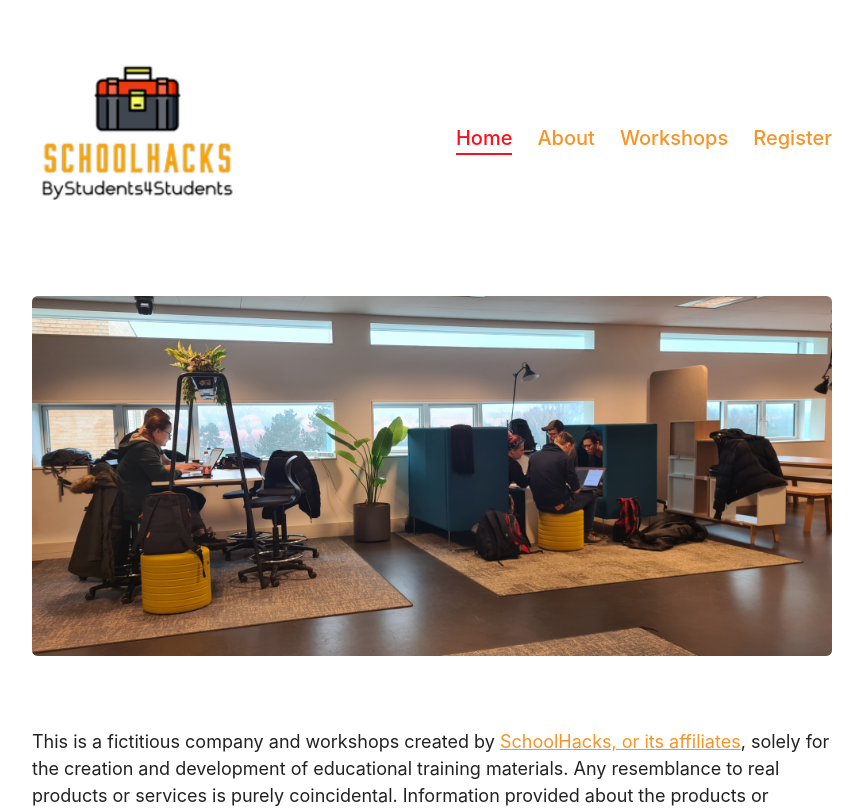
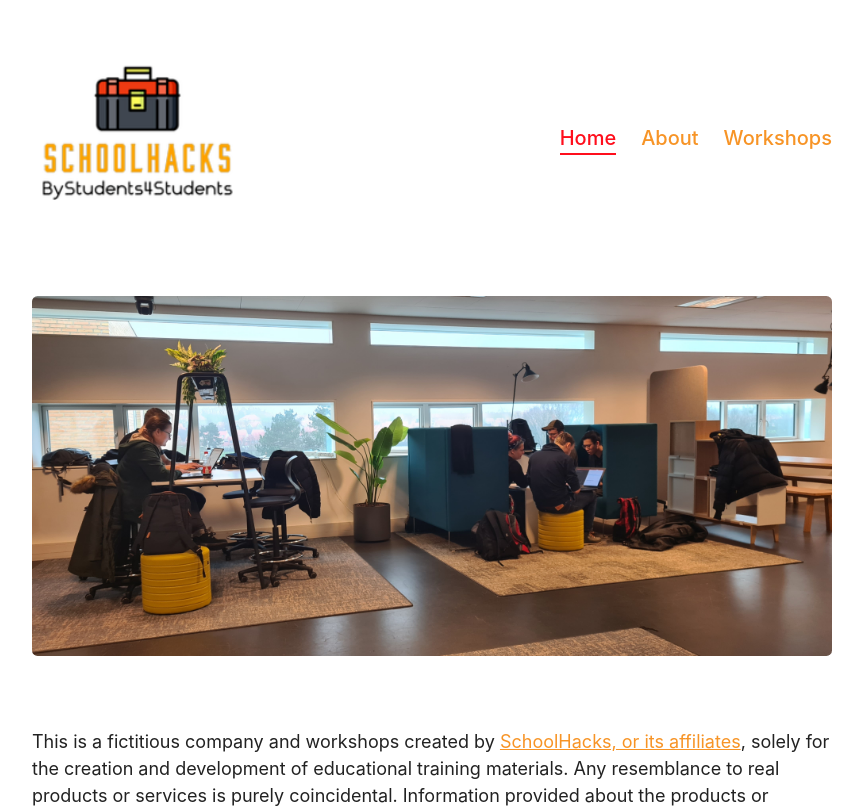
Before and after one commit to tysker/reactrouter-v6-lesson-3sem, a React (Vite) app: page / in a window 1280 px wide. Shown: the top 808 px of the page, without its empty margins (208-1071 px from the left). Built offline with nearby package versions, Linux system fonts and the light colour scheme.

Commit message:
lesson-07

```diff
--- a/src/components/Header.jsx
+++ b/src/components/Header.jsx
@@ -25,9 +25,6 @@ export default function Header() {
                 <NavLink to="/workshops" className={getClass}>
                     Workshops
                 </NavLink>
-                <NavLink to="/register" className={getClass}>
-                    Register
-                </NavLink>
             </nav>
         </header>
     );
```
